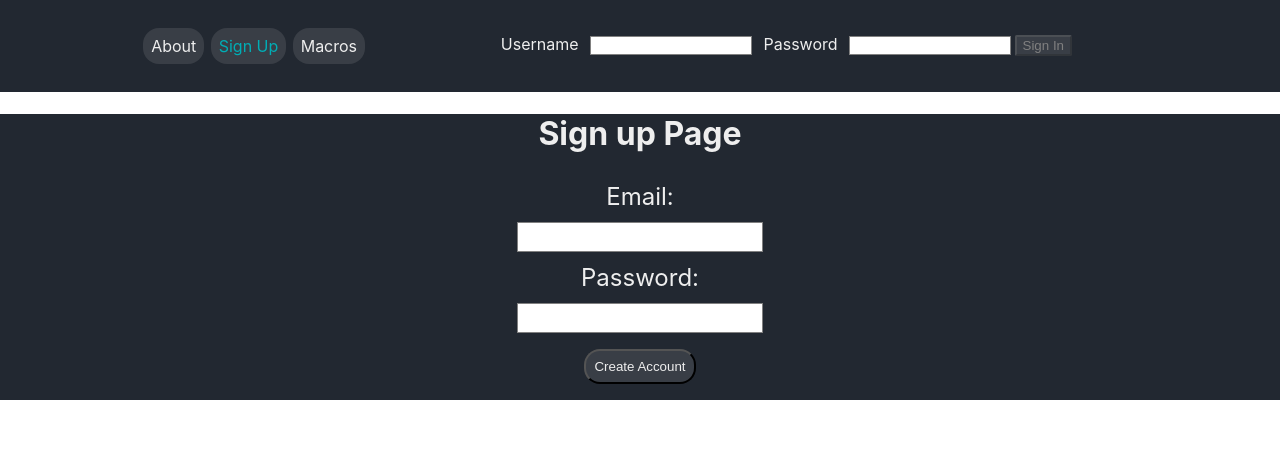
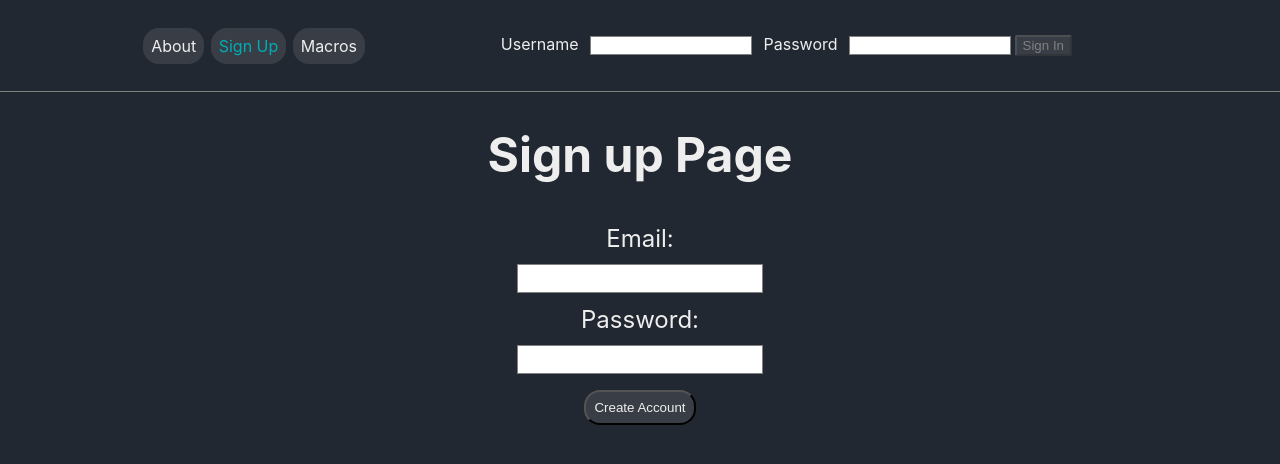
Before and after one commit to BD-Git-Hub/MacroCalculatorWebsite, a React (Create React App) app: page /signup in a window 1280 px wide. Shown: the top 464 px of the page. Built offline with nearby package versions, Linux system fonts and the light colour scheme.

Commit message:
about, sign up pages responsive stylings done

```diff
--- a/src/App.tsx
+++ b/src/App.tsx
@@ -1,6 +1,7 @@
 import React, { useContext } from "react";
 import { Redirect, Route, Switch } from "react-router";
 import { authContext } from "./components/context/AuthContext";
+import GlobalStyle from "./components/GlobalStyles";
 import Navbar from "./components/navbar";
 import Main from "./components/pages";
 import About from "./components/pages/About";
@@ -9,10 +10,12 @@ import NotLoggedIn from "./components/pages/NotLoggedIn";
 import SignUp from "./components/pages/Signup";
 
 
+
 function App() {
   const authCtx = useContext(authContext);
   return (
     <React.Fragment>
+      <GlobalStyle/>
       <Navbar />
       <Switch>
         <Route path="/about" exact>
--- /dev/null
+++ b/src/components/GlobalStyles.js
@@ -0,0 +1,16 @@
+import { createGlobalStyle } from 'styled-components'
+
+const GlobalStyle = createGlobalStyle`
+
+body {
+    margin: 0
+    padding: 0
+    height: 100vh;
+    width: 100vw;
+    background-color: #222831;
+
+}
+
+`;
+
+export default GlobalStyle
--- a/src/components/navbar/NavbarElements.js
+++ b/src/components/navbar/NavbarElements.js
@@ -10,8 +10,9 @@ export const Nav = styled.nav`
   justify-content: space-between;
   padding: 0.2rem calc((100vw - 1000px) / 2);
 
+
   border-bottom: 0.1rem solid
-    ${(props) => (props.borderDisplay ? "#808080;" : "#222831;")};
+    ${(props) => (props.borderDisplay ? "#00ADB5;": "#808080;")};
 
   z-index: 12;
   /* Third Nav */
--- a/src/components/pages/PagesElements.js
+++ b/src/components/pages/PagesElements.js
@@ -1,8 +1,9 @@
 import styled from "styled-components";
 import { media } from "../MediaQuery";
 
+
 export const StyledDiv = styled.div`
-  background-color: #222831;
+
   display: block;
   text-align: center;
 `;
@@ -138,18 +139,33 @@ export const StyledInput = styled.input`
 
 `;
 
+export const StyledAboutH1 = styled.h1`
+  color: #eeeeee;
+
+  ${media.largeDesktop} {
+    font-size: 3em;
+
+  }
+
+  ${media.desktop} {
+    font-size: 2.7em;
+
+  }
+
+  ${media.tablet} {
+    font-size: 2.5rem;
 
 
-export const StyledAboutH1 = styled.h1`
+  }
 
-  color: #EEEEEE;
+  ${media.largePhone} {
+    font-size: 2rem;
+  }
 `;
 
 export const StyledAboutP = styled.p`
-
-color: #EEEEEE;
-font-size: 1.5rem;
-
+  color: #eeeeee;
+  font-size: 1.5rem;
 `;
 
 export const StyledSignUpDiv = styled.div`
@@ -159,12 +175,10 @@ export const StyledSignUpDiv = styled.div`
 `;
 
 export const StyledSignUpContentDiv = styled.div`
-background-color: #222831;
-width: 100%;
-margin-left: auto;
-margin-right: auto;
-text-align: center;
 
+  margin-left: auto;
+  margin-right: auto;
+  text-align: center;
 
 `;
 
@@ -174,7 +188,6 @@ export const StyledSignUpLabel = styled.label`
   padding: 0.5rem;
   display: block;
   font-size: 1.5rem;
-
 `;
 
 export const StyledSignUpInput = styled.input`
@@ -201,5 +214,4 @@ export const StyledSignUpButton = styled.button`
   &:hover {
     color: #00adb5;
   }
-
 `;
```
Also changed, not shown: toDo.txt.
